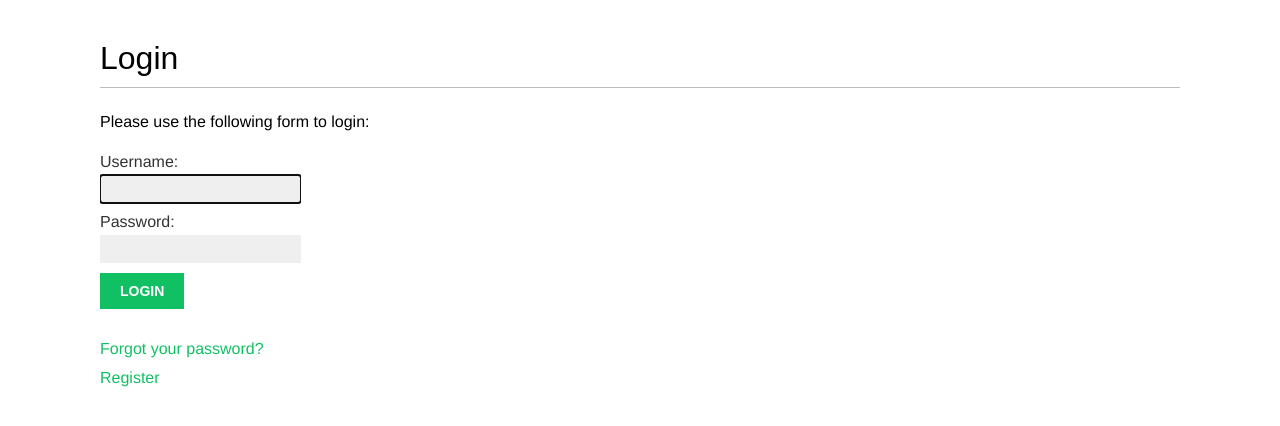
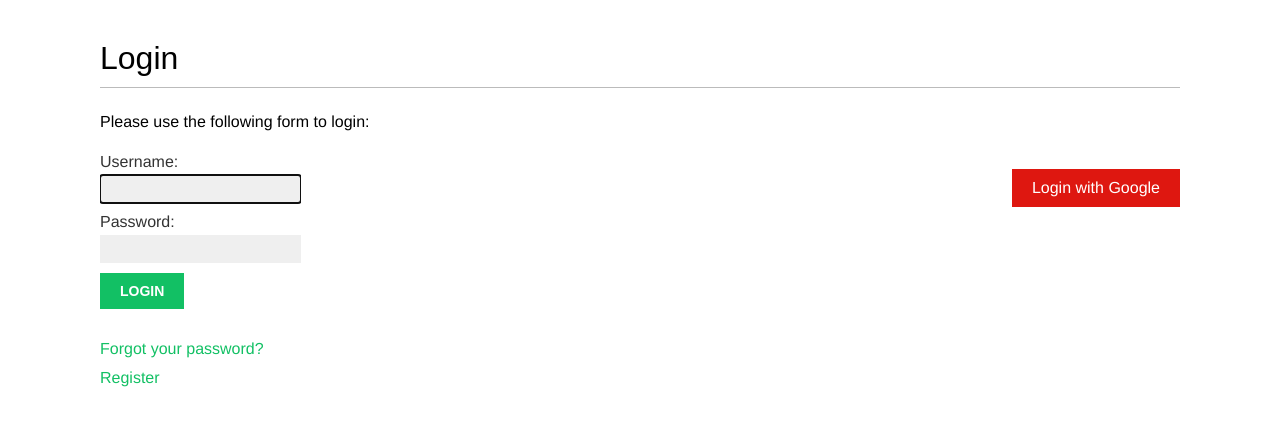
Before and after one commit to Alm4my/bookmarks, a Django app: page /account/login/ in a window 1280 px wide. Shown: the part 47-473 px from the top of the page. Run offline with Django 3.2, Linux system fonts and the light colour scheme; some web fonts are replaced.

Commit message:
Add OAuth2 constants in settings.py and added login with Google button on login page

```diff
--- a/bookmarks/settings.py
+++ b/bookmarks/settings.py
@@ -117,6 +117,9 @@ AUTHENTICATION_BACKENDS = [
     'social_core.backends.google.GoogleOAuth2'
 ]
 
+SOCIAL_AUTH_GOOGLE_OAUTH2_KEY = '462293709405-15ra568gff56b9ue6pdu1d89fand0fkn.apps.googleusercontent.com'
+SOCIAL_AUTH_GOOGLE_OAUTH2_SECRET = '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'
+
 # Internationalization
 # https://docs.djangoproject.com/en/3.2/topics/i18n/
 
--- a/templates/registration/login.html
+++ b/templates/registration/login.html
@@ -26,4 +26,12 @@ Login
             <a href="{% url 'register' %}">Register</a>
         </p>
     </div>
+
+    <div class="social">
+        <ul>
+            <li class="google">
+                <a href="{%  url 'social:begin' 'google-oauth2' %}">Login with Google</a>
+            </li>
+        </ul>
+    </div>
 {% endblock %}
```
